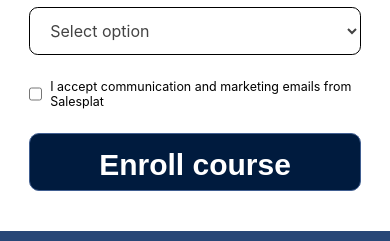
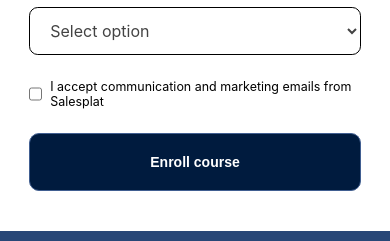
Before and after one commit to damsman10/incubate-retain, a React (Vite) app: page /program/customer-success in a window 390 px wide. Shown: the part 3140-3381 px from the top of the page. Built offline with nearby package versions, Linux system fonts and the light colour scheme.

Commit message:
form button responsiveness

```diff
--- a/src/components/Form.jsx
+++ b/src/components/Form.jsx
@@ -227,7 +227,7 @@ const Form = () => {
 
           <button
             type="submit"
-            className="w-full h-[58px] font-nexa text-[30px] p-2 bg-[#001B3E] border-[1px] border-[#415F91] text-white rounded-[10px] font-bold hover:bg-blue-700"
+            className="w-full h-[58px] font-nexa text-[14px] md:text-[30px] p-2 bg-[#001B3E] border-[1px] border-[#415F91] text-white rounded-[10px] font-bold hover:bg-blue-700"
           >
             Enroll course
           </button>
```
